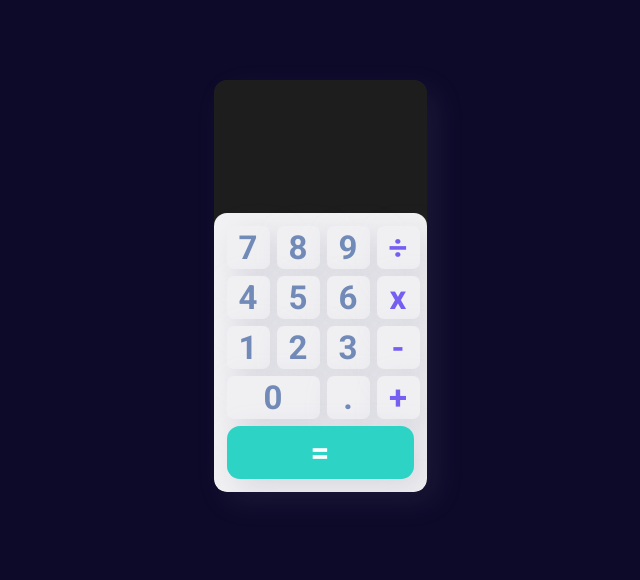
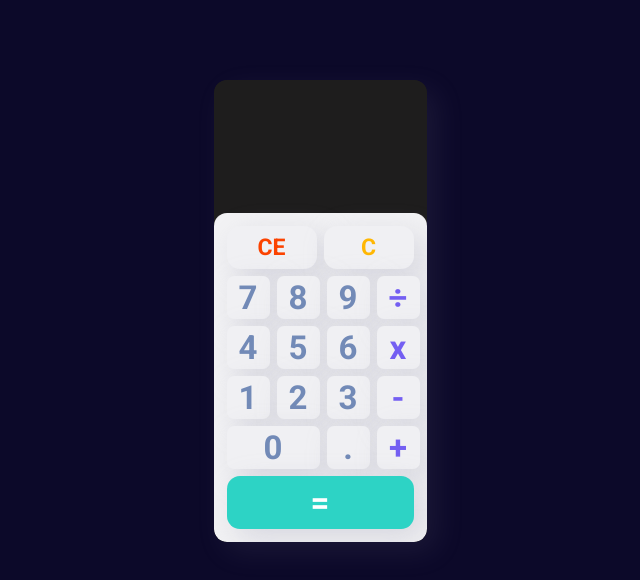
Before and after one commit to RebecaBaruch/calculator, a Next.js app: page / in a window 1280 px wide. Shown: the top 580 px of the page, without its empty margins (320-960 px from the left). Built offline with nearby package versions, Linux system fonts and the light colour scheme.

Commit message:
feat: ClearButton component to calculator layout

```diff
--- /dev/null
+++ b/src/components/ClearButton/index.tsx
@@ -0,0 +1,16 @@
+import { ReactNode } from "react";
+import { Button } from "./styles";
+
+interface ClearProps{
+    type?: "button";
+    clearType: "ce" | "c";
+    children: ReactNode;
+}
+
+export default function ClearButton({type, clearType, children}: ClearProps): JSX.Element{
+    return(
+        <Button type={type} clearType={clearType}>
+            {children}
+        </Button>
+    )
+}
--- /dev/null
+++ b/src/components/ClearButton/styles.tsx
@@ -0,0 +1,22 @@
+import { ButtonHTMLAttributes } from "react";
+import styled from 'styled-components';
+
+interface ButtonProps extends ButtonHTMLAttributes<HTMLButtonElement> {
+    clearType: "ce" | "c";
+}
+
+export const Button = styled.button<ButtonProps>`
+    width: 100%;
+    height: 43px;
+    outline: none;
+
+    border: none;
+    border-radius: 13px;
+    color: ${props => (props.clearType == 'ce' ? '#fb4300' : '#ffb703')};
+    font-size: 23px;
+    font-weight: 700;
+    background-color: #F0F0F3;
+    box-shadow: 10px 10px 30px 0px rgba(174, 174, 192, 0.40);
+
+    cursor: pointer;
+`
--- a/src/components/ValueButton/styles.tsx
+++ b/src/components/ValueButton/styles.tsx
@@ -3,7 +3,7 @@ import { styled } from 'styled-components';
 
 interface ButtonProps extends InputHTMLAttributes<HTMLInputElement> {
     fullWidth?: boolean;
-  }
+}
 
 
 export const Button = styled.input<ButtonProps>`
--- a/src/patterns/Calculator/index.tsx
+++ b/src/patterns/Calculator/index.tsx
@@ -4,6 +4,7 @@ import OperatorButton from '../../components/OperatorButton'
 import ValueButton from '../../components/ValueButton'
 import EqualButton from '../../components/EqualButton'
 import ResultScreen from '../../components/ResultScreen'
+import ClearButton from '../../components/ClearButton'
 
 export default function Calculator(){
 
@@ -30,6 +31,15 @@ export default function Calculator(){
             </ResultScreen>
 
             <ButtonsContainer>
+                <Row>
+                    <ClearButton type='button' clearType='ce'>
+                        CE
+                    </ClearButton>
+
+                    <ClearButton type='button' clearType='c'>
+                        C
+                    </ClearButton>
+                </Row>
                 <Row>
                     {/* Value buttons */}
 
```
